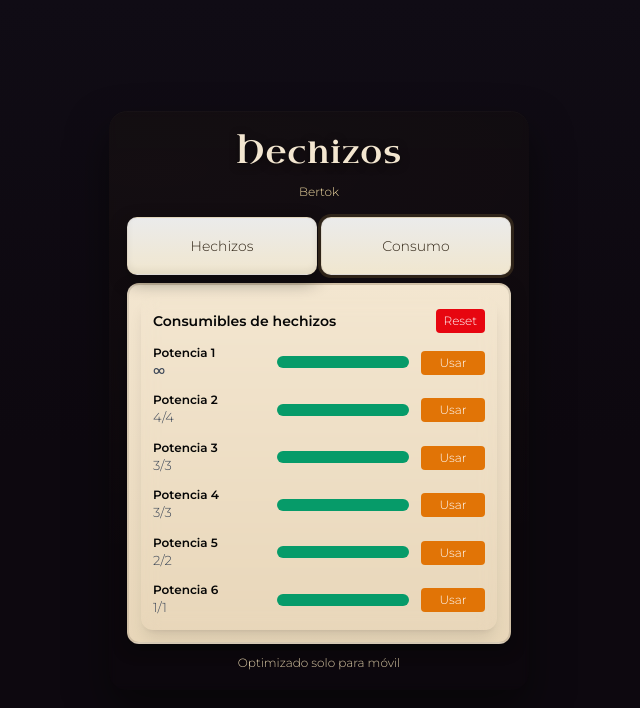
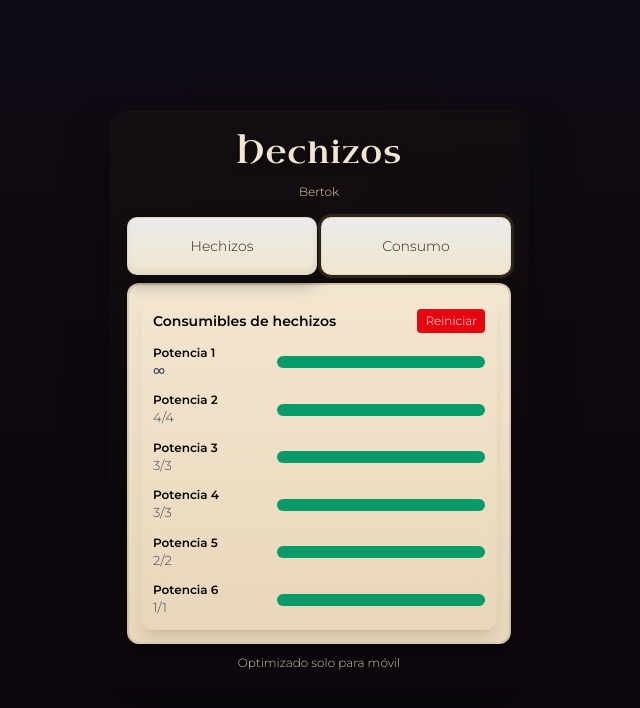
Before and after one commit to GonzaAhrexd/spell-list-dungeons-and-dragon, a React (Vite) app: page / in a window 1280 px wide. Both pictures are taken after a click on the button "Consumo". Shown: the top 708 px of the page, without its empty margins (321-961 px from the left). Built offline with nearby package versions, Linux system fonts and the light colour scheme.

Commit message:
Más avances

```diff
--- a/src/components/Consumptions.tsx
+++ b/src/components/Consumptions.tsx
@@ -49,7 +49,7 @@ function Consumptions() {
             onClick={() => resetSpells && resetSpells()}
             aria-label="Reiniciar consumos"
           >
-            Reset
+            Reiniciar
           </button>
         </div>
       </header>
@@ -75,7 +75,7 @@ function Consumptions() {
                 </div>
               </div>
 
-              <div className="w-16">
+              {/* <div className="w-16">
                 {(() => {
                   const max = maxMap[item.p]
                   const disabled = isFinite(max) && item.count <= 0
@@ -90,7 +90,7 @@ function Consumptions() {
                     </button>
                   )
                 })()}
-              </div>
+              </div> */}
             </div>
           )
         })}
```
